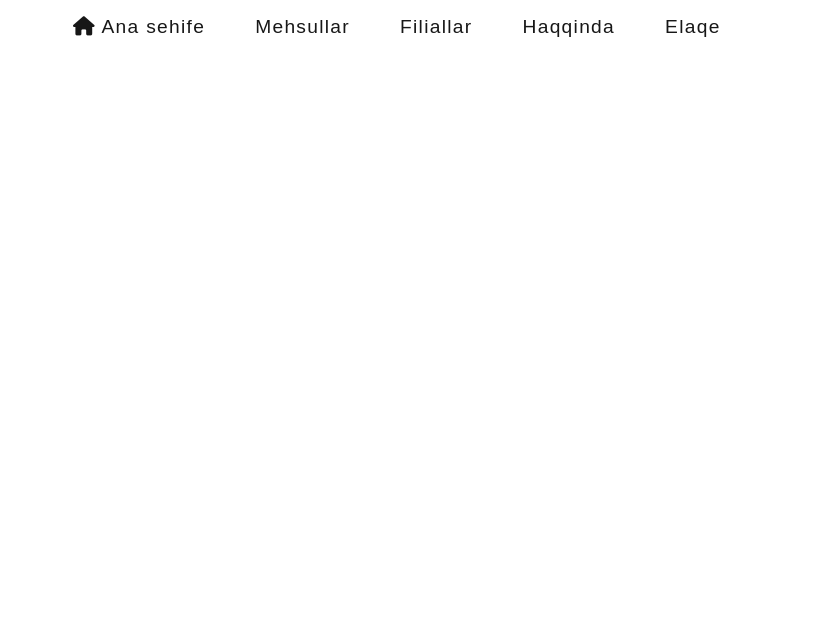
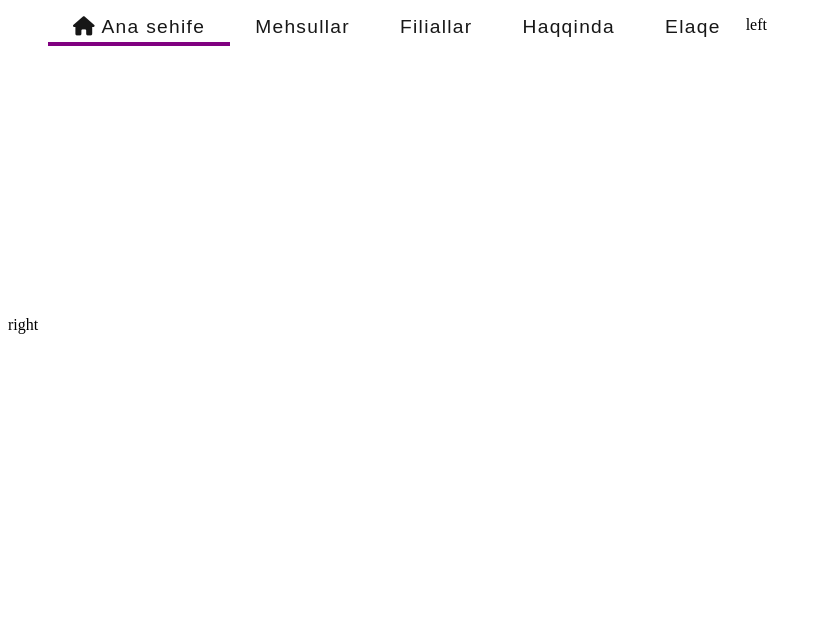
Before and after one commit to hazratAZE/htmlcss1, a plain HTML site: page index.html in a window 1280 px wide. Shown: the whole page, without its empty margins (0-819 px from the left). Drawn offline with Linux system fonts and the light colour scheme.

Commit message:
start create aside sections

```diff
--- a/index.html
+++ b/index.html
@@ -12,7 +12,9 @@
     <div class="navbarContainer">
       <ul class="navbar">
         <li>
-          <a href="#"><i class="fa-solid fa-house"></i> Ana sehife</a>
+          <a href="#" class="home"
+            ><i class="fa-solid fa-house"></i> Ana sehife</a
+          >
         </li>
         <li><a href="#">Mehsullar</a></li>
         <li><a href="#">Filiallar</a></li>
@@ -21,7 +23,9 @@
       </ul>
     </div>
     <!--End of navbar section-->
-
+    <!--Start of new section-->
+    <div class="leftSide">left</div>
+    <div class="rightSide">right</div>
     <script
       src="https://kit.fontawesome.com/8e0c95de2e.js"
       crossorigin="anonymous"
--- a/main.css
+++ b/main.css
@@ -11,6 +11,9 @@
   border-bottom: 4px solid white;
   transition: 0.5s;
 }
+.navbar li a.home {
+  border-bottom: 4px solid purple;
+}
 .navbarContainer .navbar li a:hover {
   border-bottom: 4px solid purple;
 }
@@ -20,3 +23,13 @@
 .navbar li {
   float: left;
 }
+.leftSide {
+  float: left;
+  width: 30%;
+  height: 300px;
+}
+.rightSide {
+  float: left;
+  width: 70%;
+  height: 300px;
+}
```
